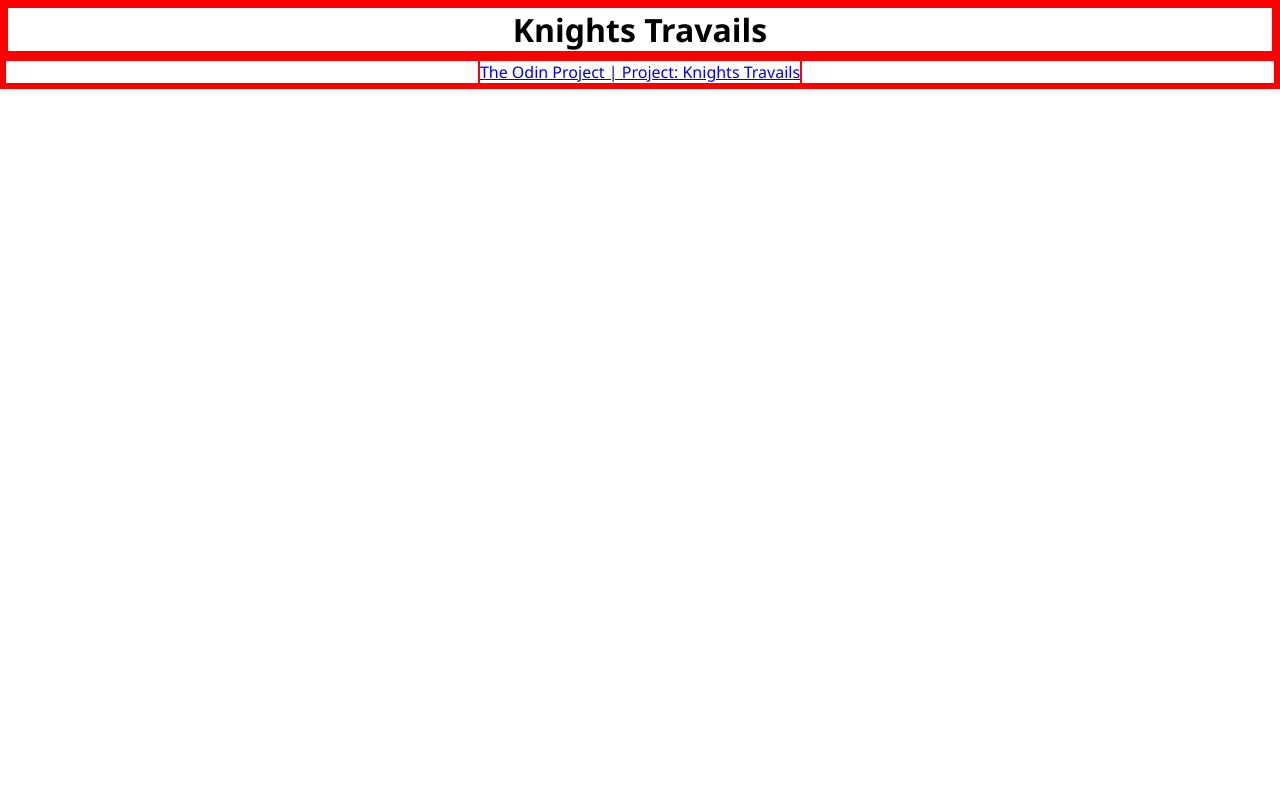
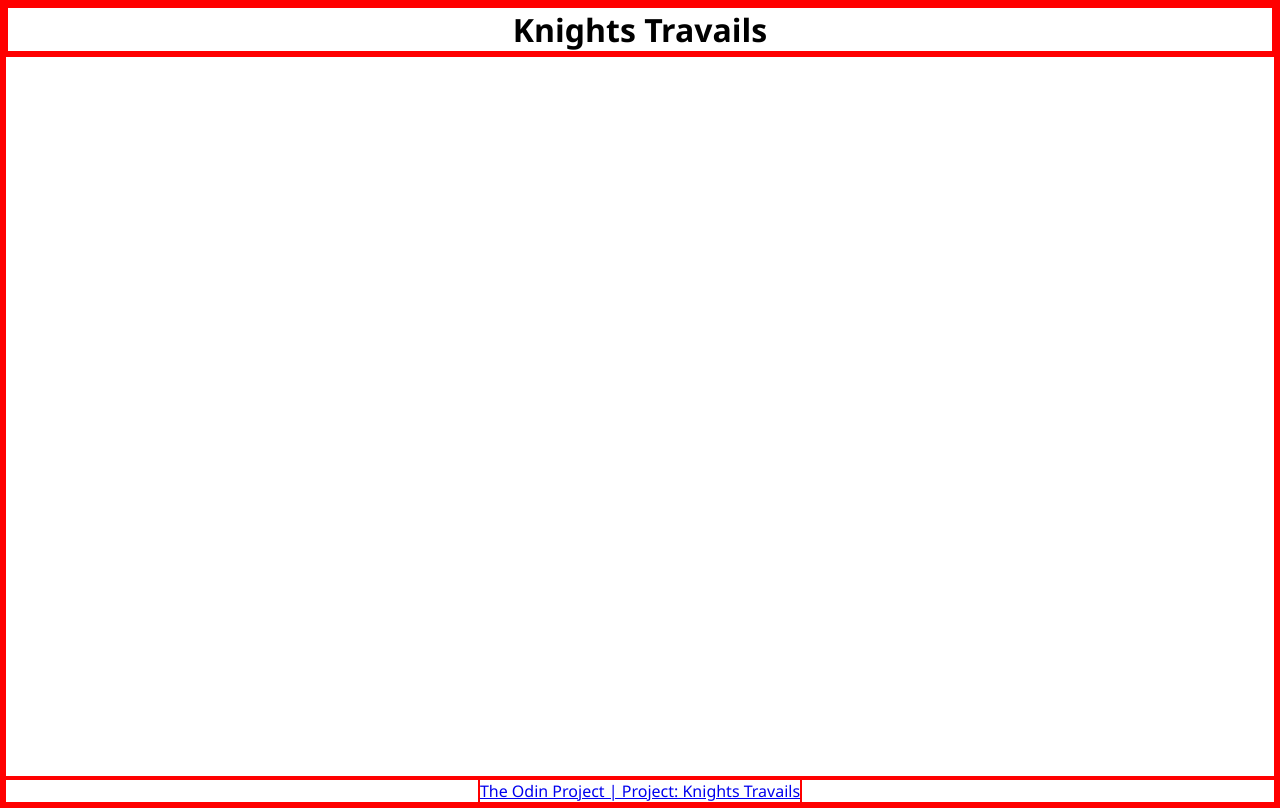
Before and after one commit to CyprianESPI/odin-knights-travails, a website built with webpack: page src/index.html in a window 1280 px wide. Built offline with nearby package versions, Linux system fonts and the light colour scheme.

Commit message:
Style: expand main

```diff
--- a/src/styles.css
+++ b/src/styles.css
@@ -8,6 +8,12 @@
 /*border: 2px solid red;*/
 
 body {
-    display: block;
+    display: grid;
+    height: 100vh;
+    grid-template-rows: auto 1fr auto;
     text-align: center;
 }
+
+main {
+    display: grid;
+}
```
